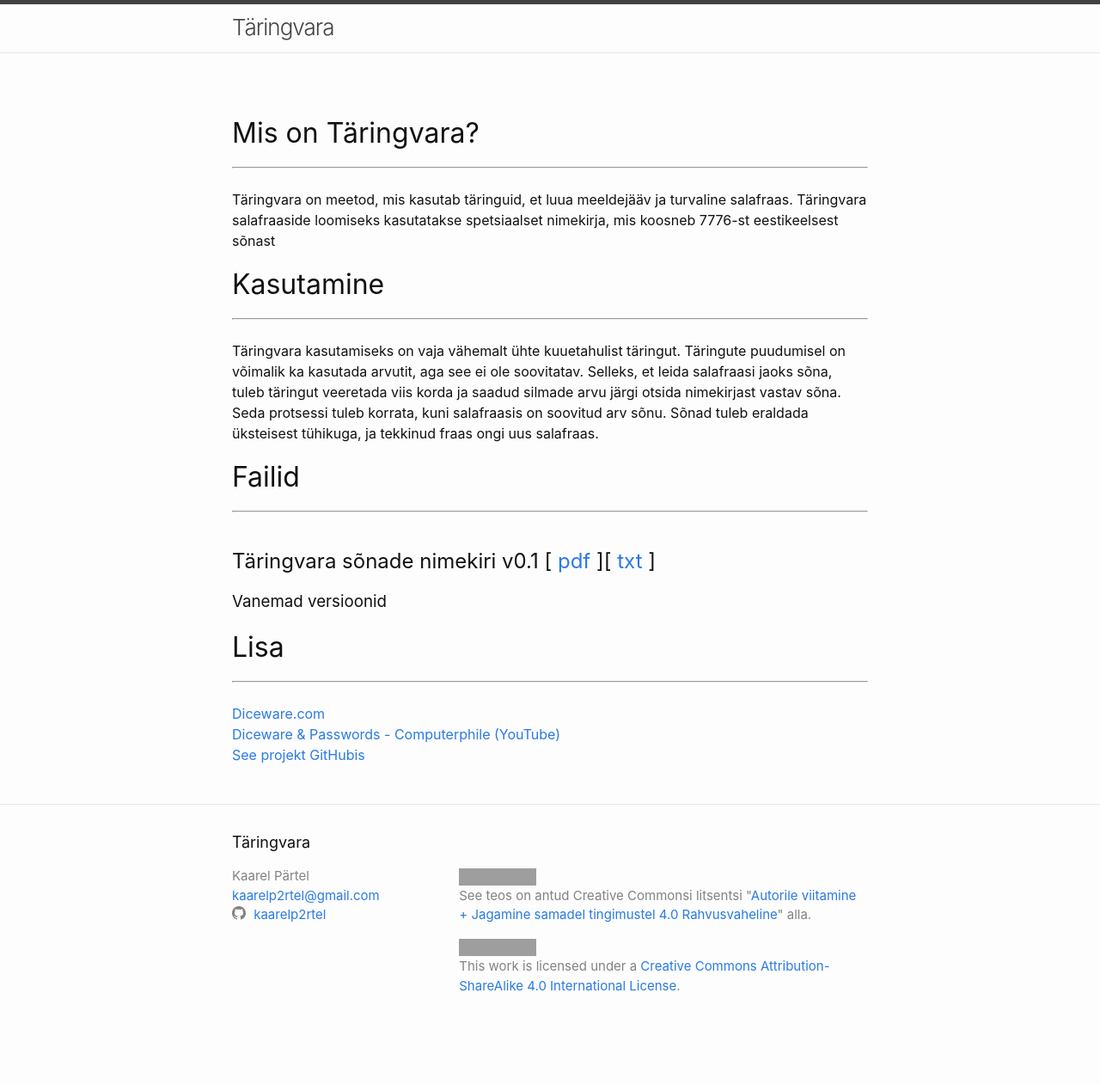
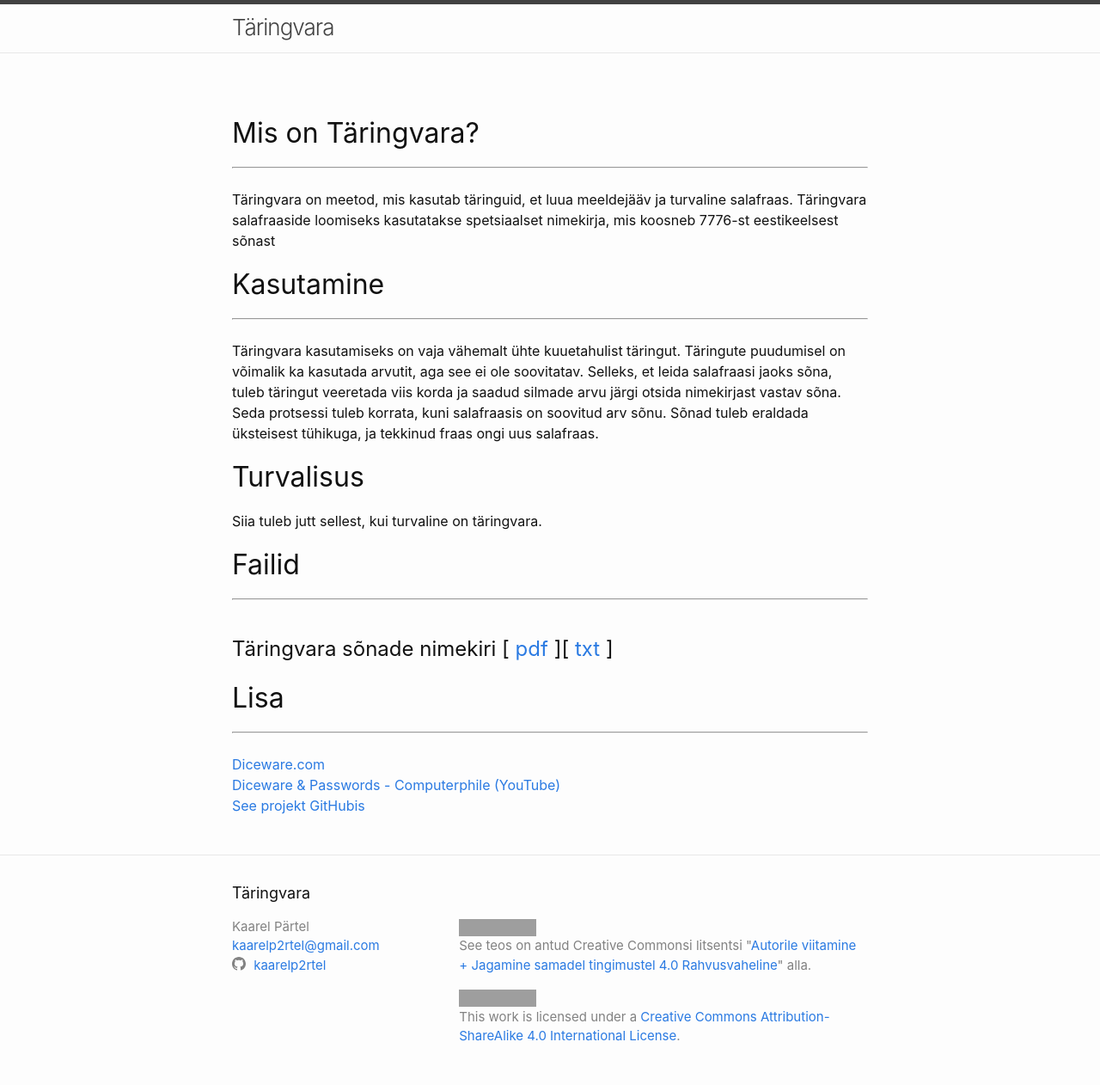
Before and after one commit to KaarelP2rtel/taringvara, a Jekyll site: the page built from docs/index.md, in a window 1280 px wide. Shown: the whole page at 86% size. Built offline with Jekyll 4.4.1, drawn with Linux system fonts in a browser that asks for light colours; before the commit the page ends 1203 px from its top, so only the background shows below that; grey boxes are pictures that could not be loaded.

```diff
--- a/docs/index.md
+++ b/docs/index.md
@@ -11,12 +11,14 @@ Täringvara on meetod, mis kasutab täringuid, et luua meeldejääv ja turvaline
 ---
 <br/>
 Täringvara kasutamiseks on vaja vähemalt ühte kuuetahulist täringut. Täringute puudumisel on võimalik ka kasutada arvutit, aga see ei ole soovitatav. Selleks, et leida salafraasi jaoks sõna, tuleb täringut veeretada viis korda ja saadud silmade arvu järgi otsida nimekirjast vastav sõna. Seda protsessi tuleb korrata, kuni salafraasis on soovitud arv sõnu. Sõnad tuleb eraldada üksteisest tühikuga, ja tekkinud fraas ongi uus salafraas.
+
+# Turvalisus
+Siia tuleb jutt sellest, kui turvaline on täringvara.
 # Failid
 ---
 <br/>
-## Täringvara sõnade nimekiri v0.1 [ [pdf](files/Taringvara.pdf) ][ [txt](files/taringvara.txt) ]
+## Täringvara sõnade nimekiri [ [pdf](files/Taringvara.pdf) ][ [txt](files/taringvara.txt) ]
 
-### Vanemad versioonid
 
 # Lisa
 
```
Also changed, not shown: 3 other files.
